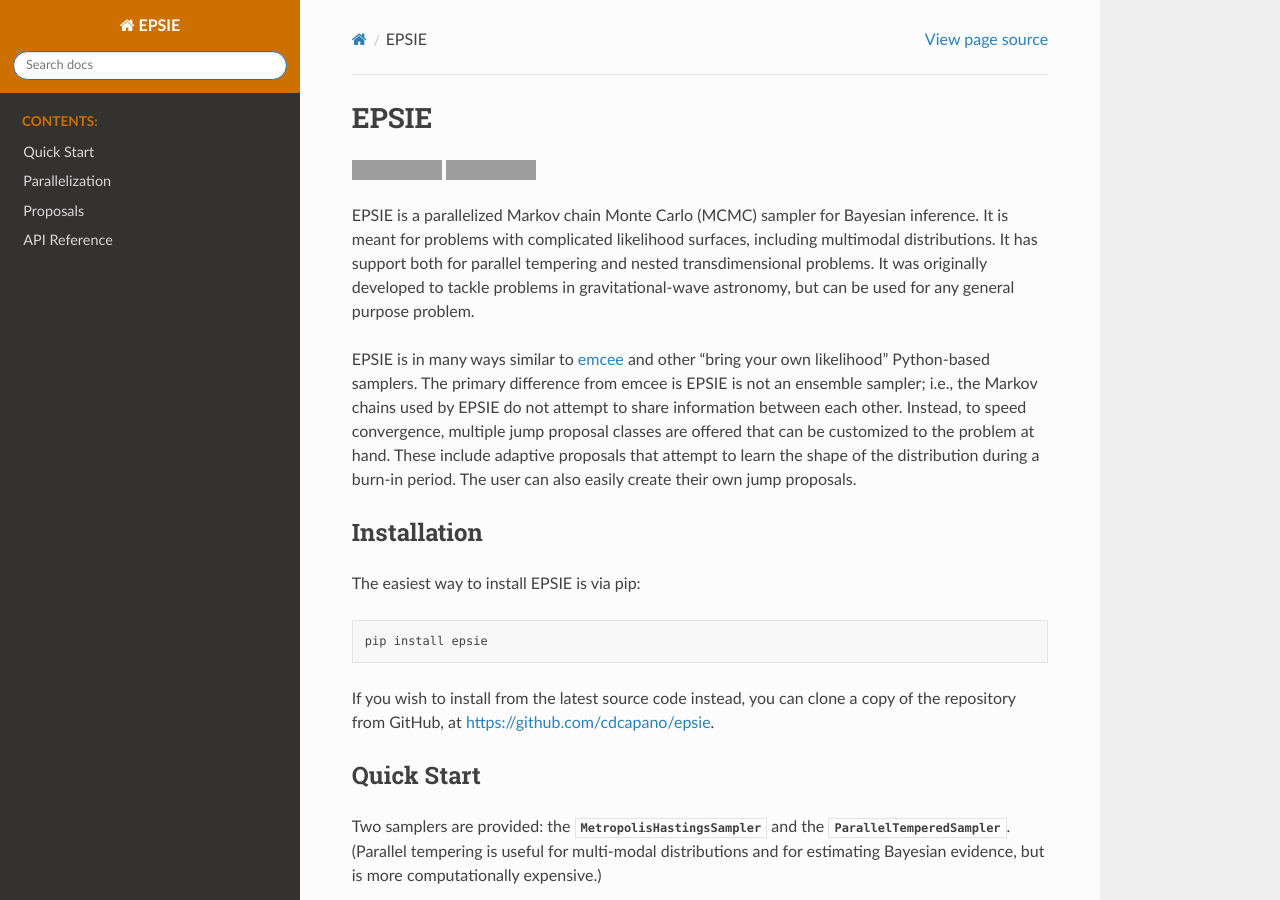
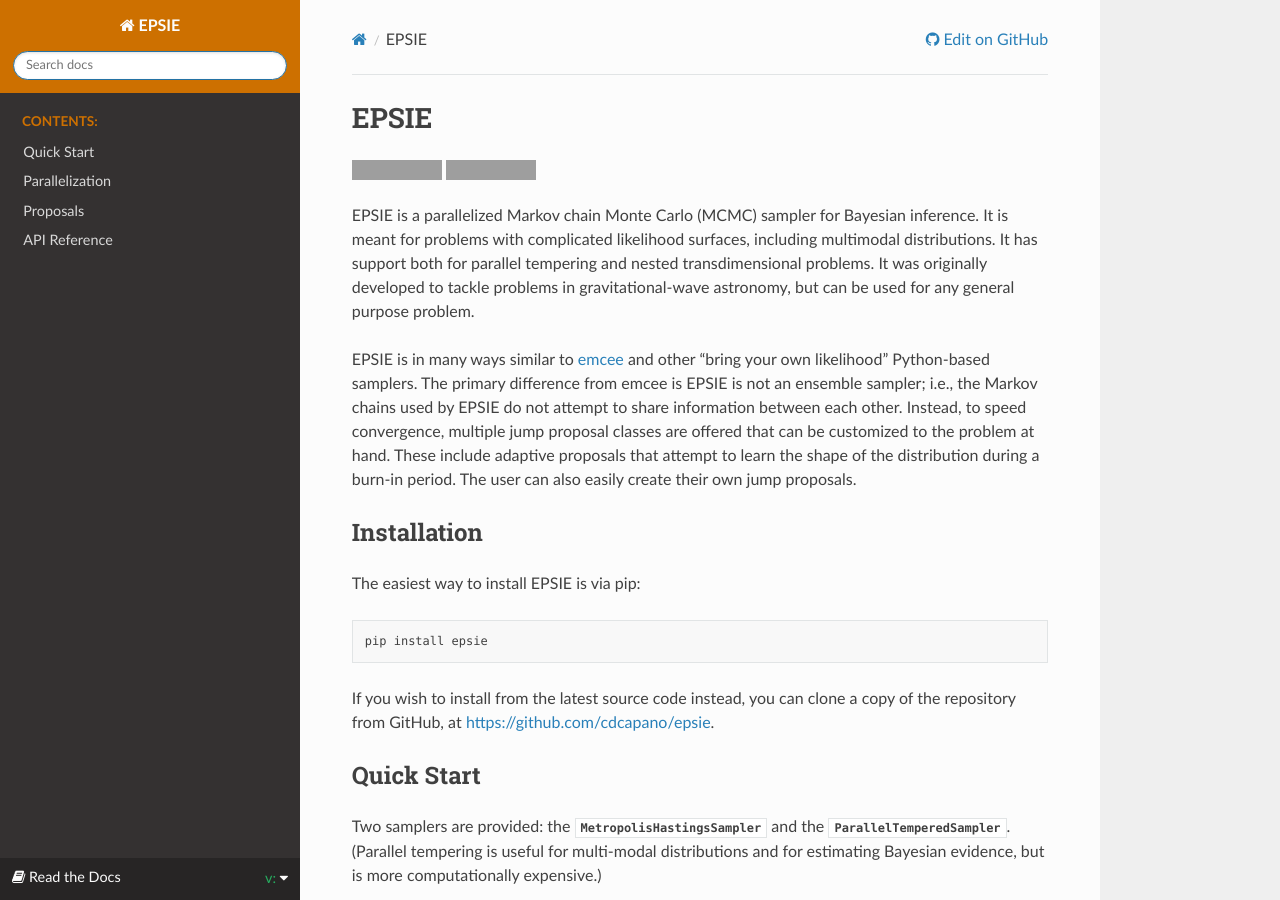
Before and after one commit to cdcapano/epsie, a Sphinx documentation site: the page built from docs/index.rst, in a window 1280 px wide and 900 px high. Built offline with Sphinx 7.4.7 and the Read the Docs theme 2.0.0, drawn with Linux system fonts in a browser that asks for light colours; the version number could not be read and is left out; grey boxes are pictures that could not be loaded.

Commit message:
write version in sidebar

```diff
--- /dev/null
+++ b/docs/_templates/versions.html
@@ -0,0 +1,53 @@
+<!-- Modified from https://tech.michaelaltfield.net/2020/07/23/sphinx-rtd-github-pages-2/ -->
+<!-- Remove if https://github.com/readthedocs/sphinx_rtd_theme/pull/983 is ever merged -->
+{% if READTHEDOCS or display_lower_left %}
+{# Add rst-badge after rst-versions for small badge style. #}
+  <div class="rst-versions" data-toggle="rst-versions" role="note" aria-label="versions">
+    <span class="rst-current-version" data-toggle="rst-current-version">
+      <span class="fa fa-book"> Read the Docs</span>
+      v: {{ current_version }}
+      <span class="fa fa-caret-down"></span>
+    </span>
+    <div class="rst-other-versions">
+      {% if languages|length >= 1 %}
+      <dl>
+        <dt>{{ _('Languages') }}</dt>
+        {% for slug, url in languages %}
+          {% if slug == current_language %} <strong> {% endif %}
+          <dd><a href="{{ url }}">{{ slug }}</a></dd>
+          {% if slug == current_language %} </strong> {% endif %}
+        {% endfor %}
+      </dl>
+      {% endif %}
+      {% if versions|length >= 1 %}
+      <dl>
+        <dt>{{ _('Versions') }}</dt>
+        {% for slug, url in versions %}
+          {% if slug == current_version %} <strong> {% endif %}
+          <dd><a href="{{ url }}">{{ slug }}</a></dd>
+          {% if slug == current_version %} </strong> {% endif %}
+        {% endfor %}
+      </dl>
+      {% endif %}
+      {% if downloads|length >= 1 %}
+      <dl>
+        <dt>{{ _('Downloads') }}</dt>
+        {% for type, url in downloads %}
+          <dd><a href="{{ url }}">{{ type }}</a></dd>
+        {% endfor %}
+      </dl>
+      {% endif %}
+      {% if READTHEDOCS %}
+      <dl>
+        <dt>{{ _('On Read the Docs') }}</dt>
+          <dd>
+            <a href="//{{ PRODUCTION_DOMAIN }}/projects/{{ slug }}/?fromdocs={{ slug }}">{{ _('Project Home') }}</a>
+          </dd>
+          <dd>
+            <a href="//{{ PRODUCTION_DOMAIN }}/builds/{{ slug }}/?fromdocs={{ slug }}">{{ _('Builds') }}</a>
+          </dd>
+      </dl>
+      {% endif %}
+    </div>
+  </div>
+{% endif %}
--- a/docs/conf.py
+++ b/docs/conf.py
@@ -78,6 +78,51 @@
 def setup(app):
     app.add_css_file('custom.css')
 
+# see if we're adding versions: we will do this if sphinx-build was run with
+# tags set to either latest or versioned
+if tags.has('latest'):
+    docversion = 'latest'
+elif tags.has('versioned'):
+    # ignore the patch part
+    docversion = '.'.join(epsie.__version__.split('.')[:2])
+else:
+    docversion = ''
+
+# load previous versions from cache
+if docversion:
+    with open('.docversions', 'a+') as fp:
+        # skip the comment line
+        fp.seek(0)
+        cached_versions = [l.rstrip('\n') for l in fp.readlines()
+                    if not l.startswith('#')]
+        if docversion not in cached_versions and docversion != 'latest':
+            # add to the file
+            print(docversion, file=fp)
+    # add relative paths for index
+    versions = [(v, '../{}/index.html'.format(v)) for v in cached_versions
+                if v != docversion]
+    # current
+    versions.append((docversion, ''))
+    # add latest if it isn't there
+    if docversion != 'latest':
+        versions.append(('latest', '../latest/index.html'))
+    # reverse order to ensure latest comes first
+    versions = versions[::-1]
+else:
+    versions = []
+
+# set html settings
+html_context = {
+    'current_version': docversion,
+    'version': epsie.__version__,
+    'versions': versions,
+    'display_lower_left': True,
+    'display_github': True,
+    'github_user': 'cdcapano',
+    'github_repo': 'epsie',
+    'github_version': 'master/docs/',
+}
+
 # run scripts in _include
 print("Running scripts in _include directory:")
 cwd = os.getcwd()
```
Also changed, not shown: 2 other files.
